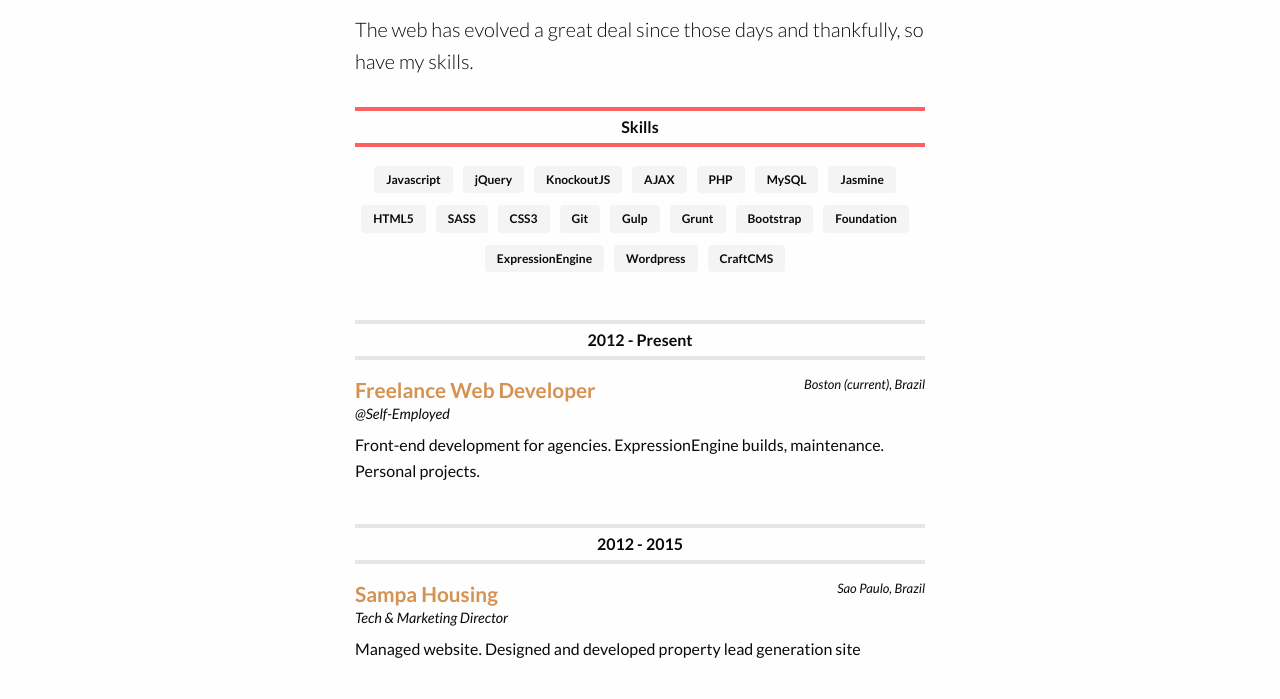
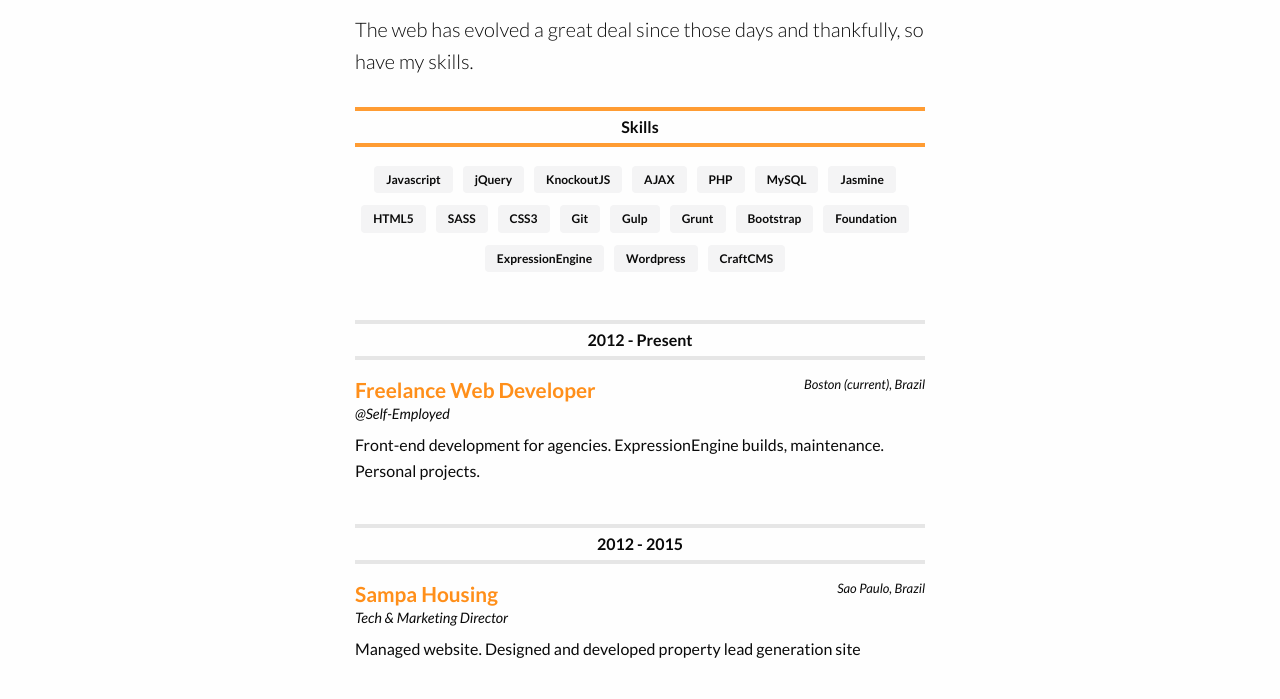
Before and after one commit to garabedium/resume, a website: page resume.html in a window 1280 px wide. Shown: the part 242-941 px from the top of the page. Drawn offline with nearby package versions, Linux system fonts and the light colour scheme; a web font is replaced by a local one.

Commit message:
refactor: orange var update

```diff
--- a/assets/scss/scss/_custom.scss
+++ b/assets/scss/scss/_custom.scss
@@ -275,8 +275,8 @@ main {
 				border-top: solid 4px $light-gray;
 				border-bottom: solid 4px $light-gray;
 				&.present {
-					border-top: solid 4px $tertiary-color;
-					border-bottom: solid 4px $tertiary-color;
+					border-top: solid 4px lighten($roarange, 10%);
+					border-bottom: solid 4px lighten($roarange, 10%);
 				}
 				h4 {
 					font-size: 16px;
--- a/assets/scss/scss/_settings.scss
+++ b/assets/scss/scss/_settings.scss
@@ -58,7 +58,7 @@ $medium-gray: #cacaca;
 $dark-gray: #8a8a8a;
 $black: #0a0a0a;
 $white: #fefefe;
-$roarange: #d0863e; //red-orange
+$roarange: #ff8300; //orange
 $body-background: $white;
 $body-font-color: $black;
 $body-font-family: 'Lato', Helvetica, Arial, sans-serif;
```
Also changed, not shown: assets/css/app.css, dist/css/app.min.css, 1 other file.
